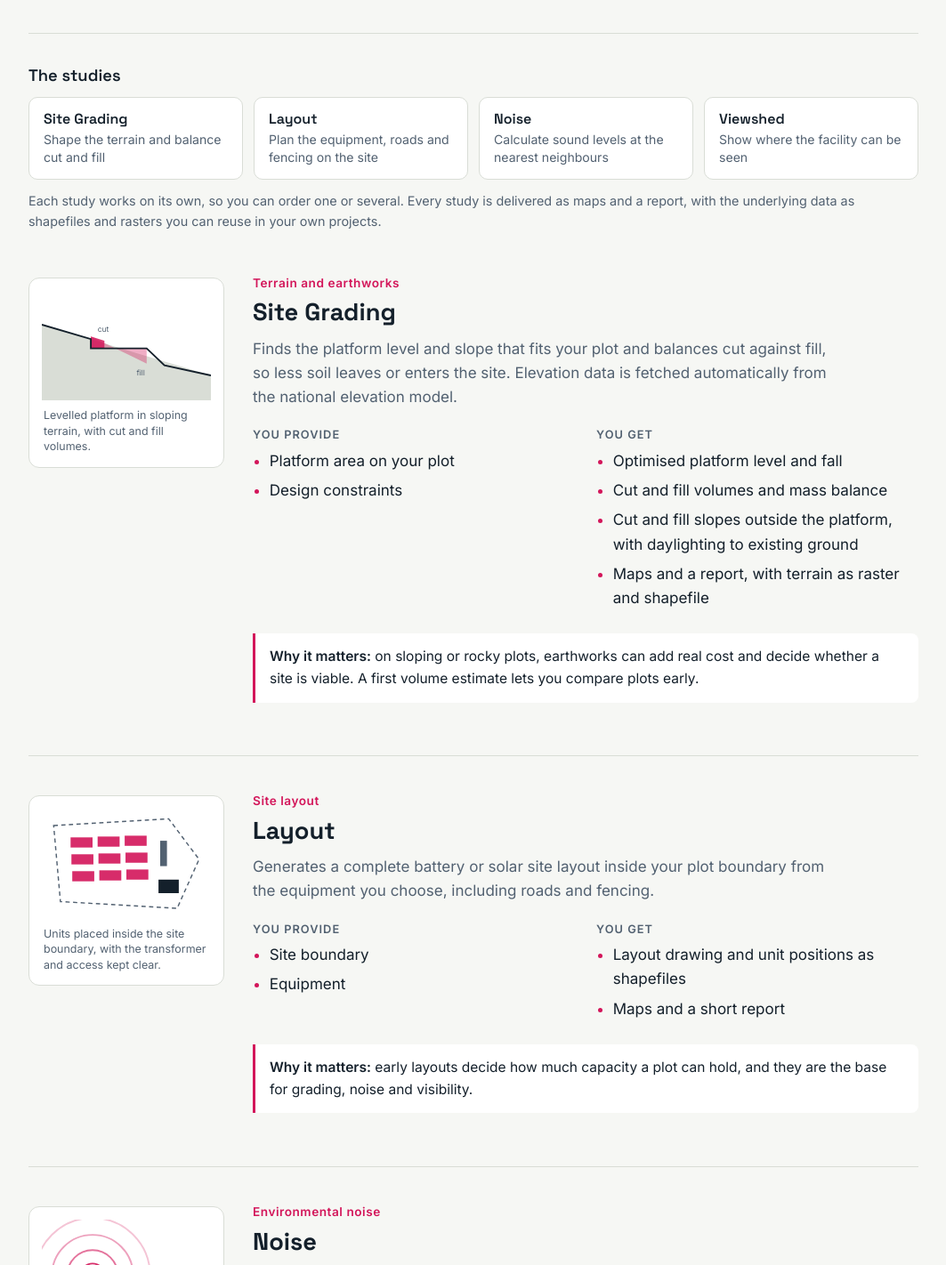
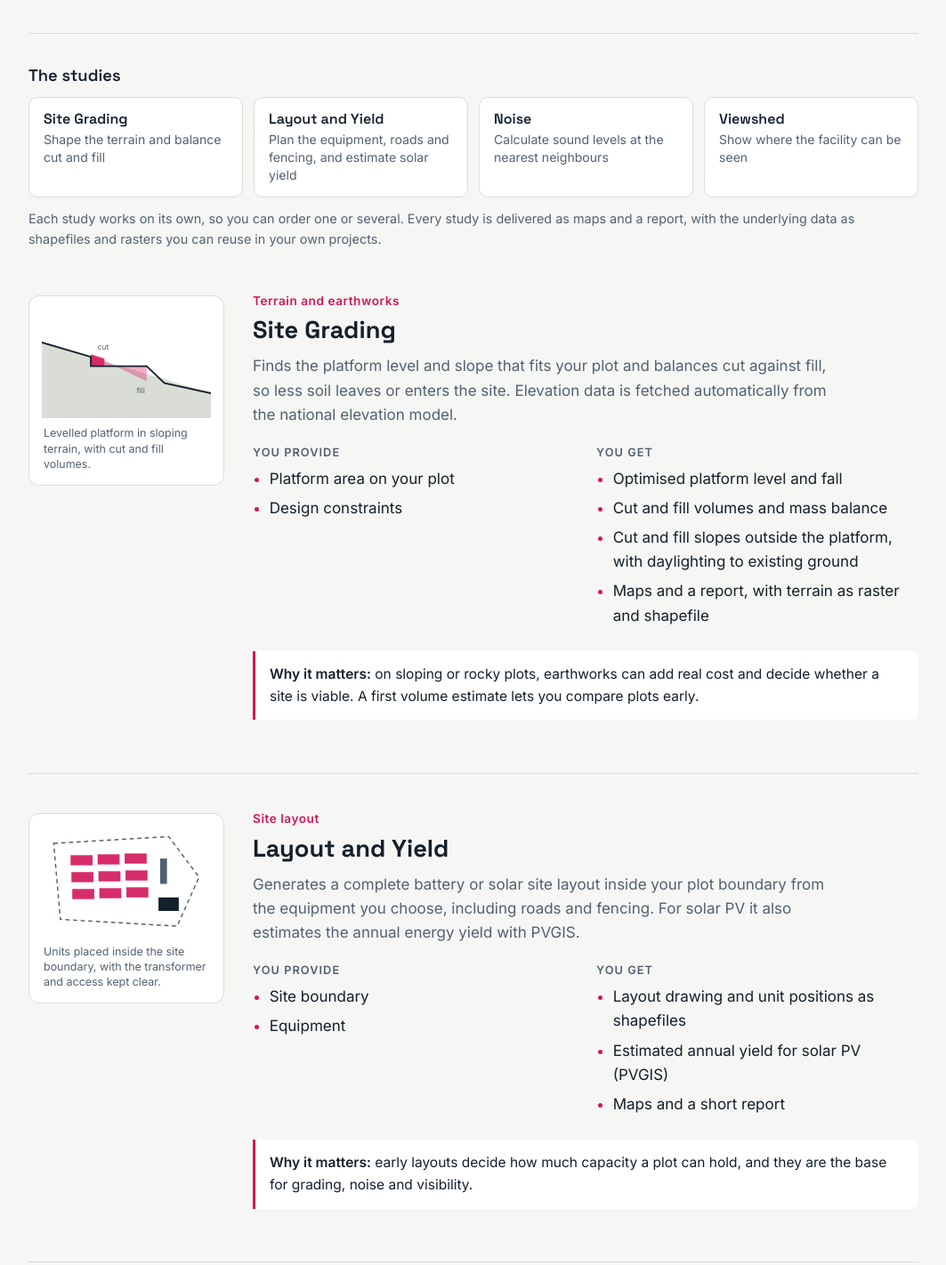
Before and after one commit to bouncyenergy/bouncy-tools, a plain HTML site: page index.html in a window 1280 px wide. Shown: the part 472-1894 px from the top of the page at 89% size, without its empty margins (108-1171 px from the left). Drawn offline with Linux system fonts and the light colour scheme.

Commit message:
Rename Layout to Layout and Yield, add PV yield

```diff
--- a/index.html
+++ b/index.html
@@ -120,7 +120,7 @@ section.tool:last-of-type { border-bottom: 0; }
   <h2>The studies</h2>
   <ul class="chain">
     <li><b>Site Grading</b><span>Shape the terrain and balance cut and fill</span></li>
-    <li><b>Layout</b><span>Plan the equipment, roads and fencing on the site</span></li>
+    <li><b>Layout and Yield</b><span>Plan the equipment, roads and fencing, and estimate solar yield</span></li>
     <li><b>Noise</b><span>Calculate sound levels at the nearest neighbours</span></li>
     <li><b>Viewshed</b><span>Show where the facility can be seen</span></li>
   </ul>
@@ -181,8 +181,8 @@ section.tool:last-of-type { border-bottom: 0; }
   </div>
   <div>
     <p class="tag">Site layout</p>
-    <h2>Layout</h2>
-    <p class="what">Generates a complete battery or solar site layout inside your plot boundary from the equipment you choose, including roads and fencing.</p>
+    <h2>Layout and Yield</h2>
+    <p class="what">Generates a complete battery or solar site layout inside your plot boundary from the equipment you choose, including roads and fencing. For solar PV it also estimates the annual energy yield with PVGIS.</p>
     <div class="cols">
       <div>
         <h3>You provide</h3>
@@ -195,6 +195,7 @@ section.tool:last-of-type { border-bottom: 0; }
         <h3>You get</h3>
         <ul>
           <li>Layout drawing and unit positions as shapefiles</li>
+          <li>Estimated annual yield for solar PV (PVGIS)</li>
           <li>Maps and a short report</li>
         </ul>
       </div>
```
